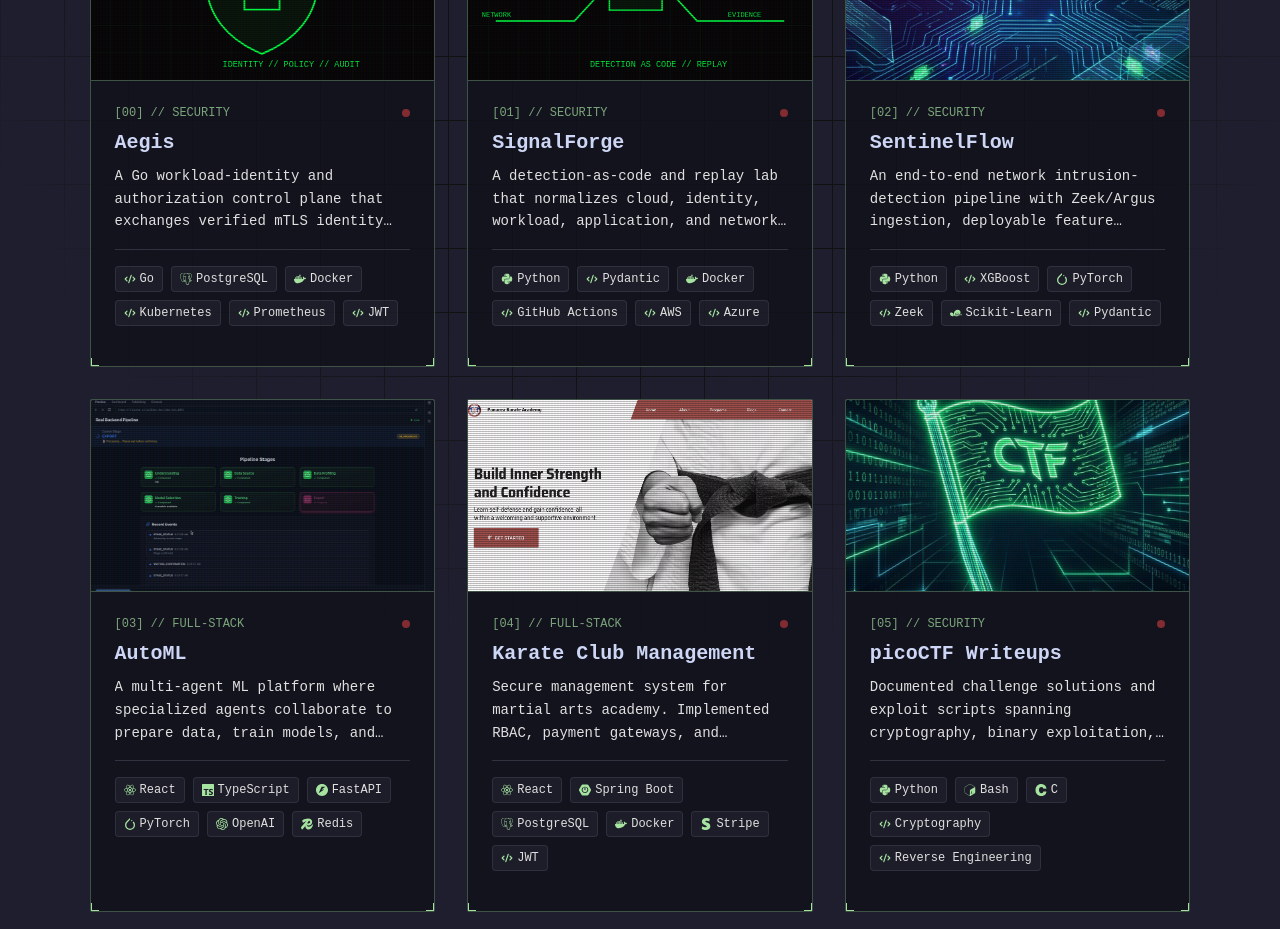
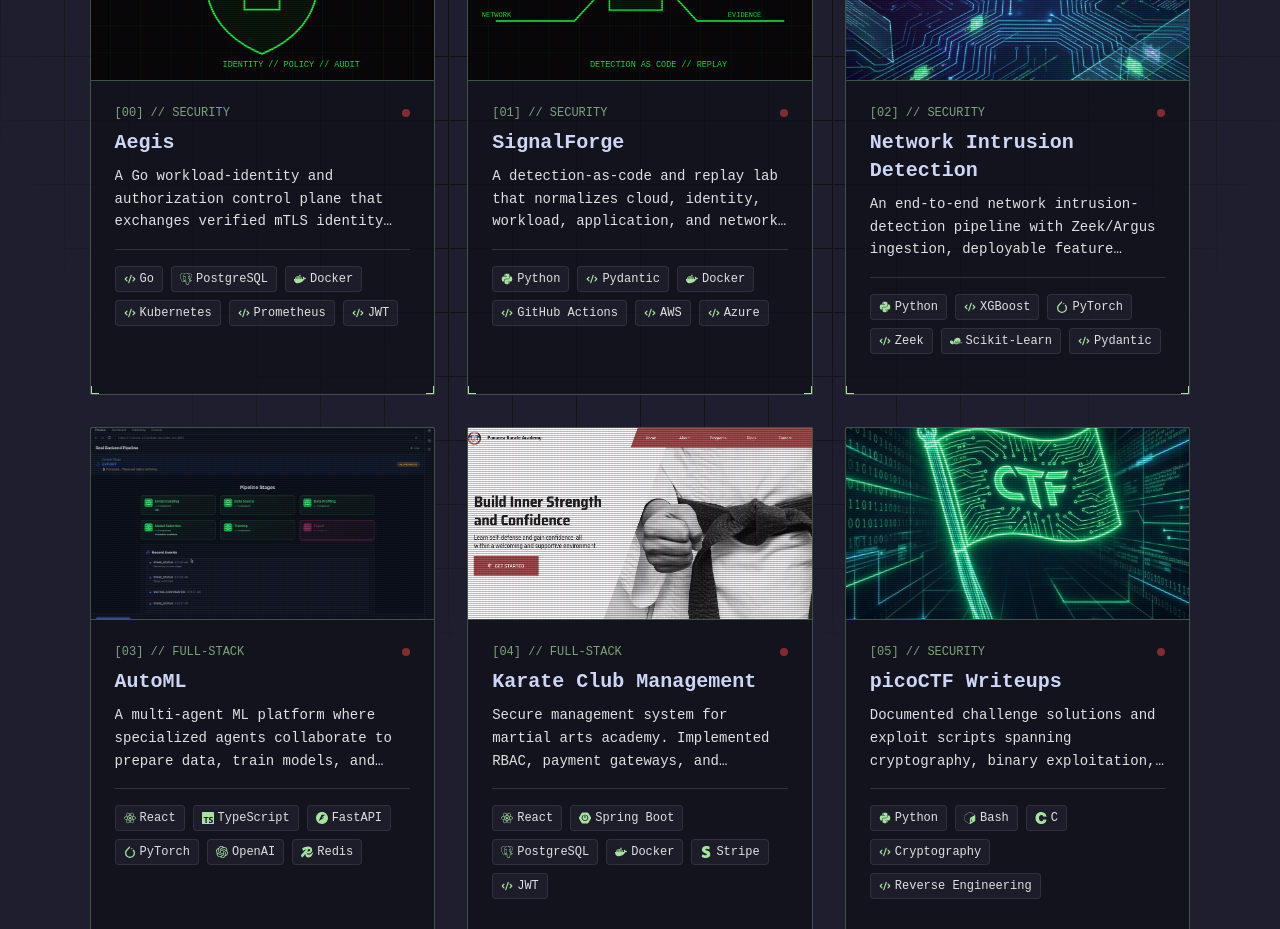
Before and after one commit to MohamedEBR/me_portfolio, a React (Create React App) app in the folder frontend_react/: page / in a window 1280 px wide. Shown: the part 4360-5289 px from the top of the page. Built offline with nearby package versions, Linux system fonts and the light colour scheme; no server answers; the database is empty.

Commit message:
Rename intrusion detection project

```diff
--- a/frontend_react/src/container/Projects/Projects.jsx
+++ b/frontend_react/src/container/Projects/Projects.jsx
@@ -46,7 +46,7 @@
   },
   {
     id: 2,
-    title: "SentinelFlow",
+    title: "Network Intrusion Detection",
     category: "Security",
     description: "An end-to-end network intrusion-detection pipeline with Zeek/Argus ingestion, deployable feature contracts, explainable alerts, and hardened model artifacts.",
     image: networkSecurityImg,
```
